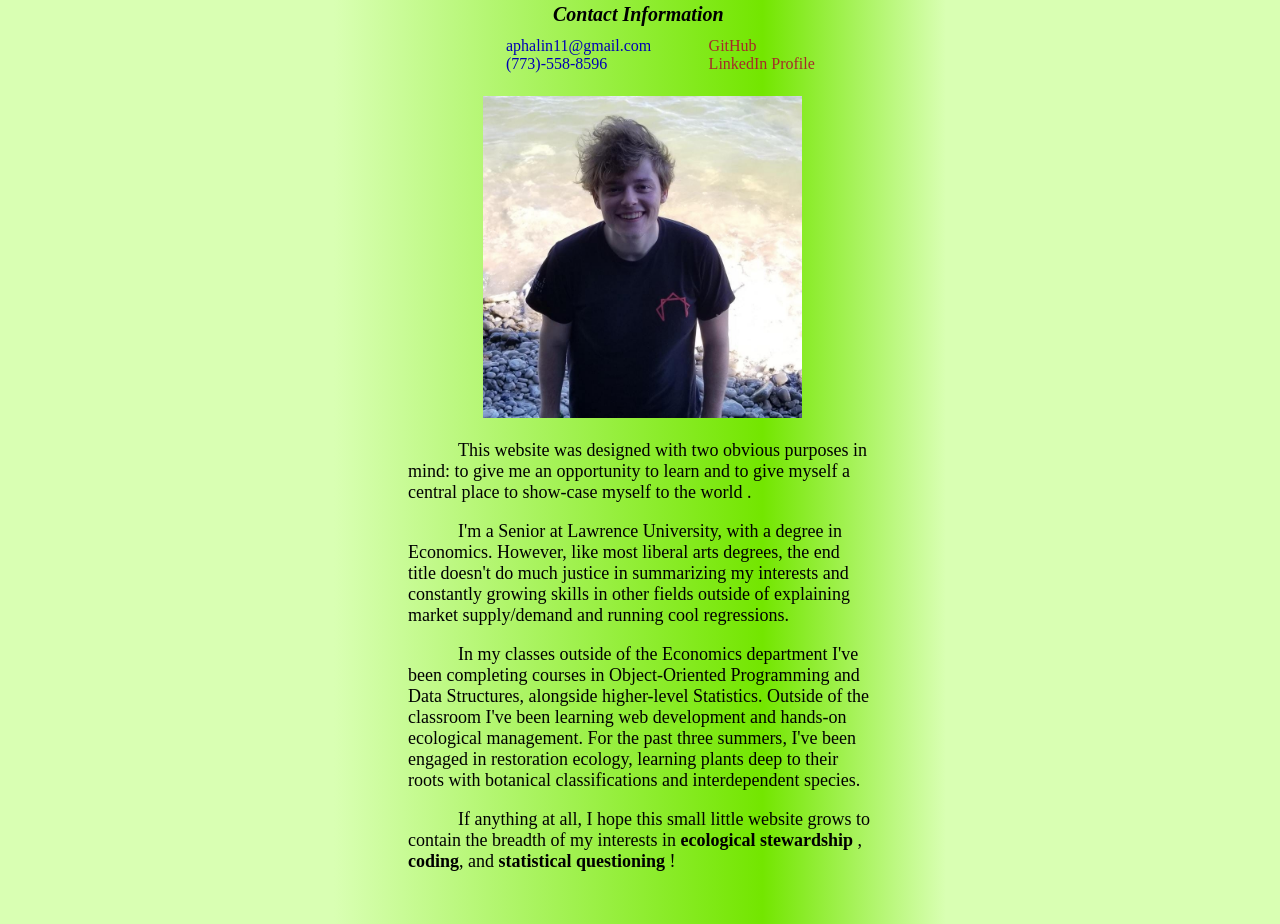
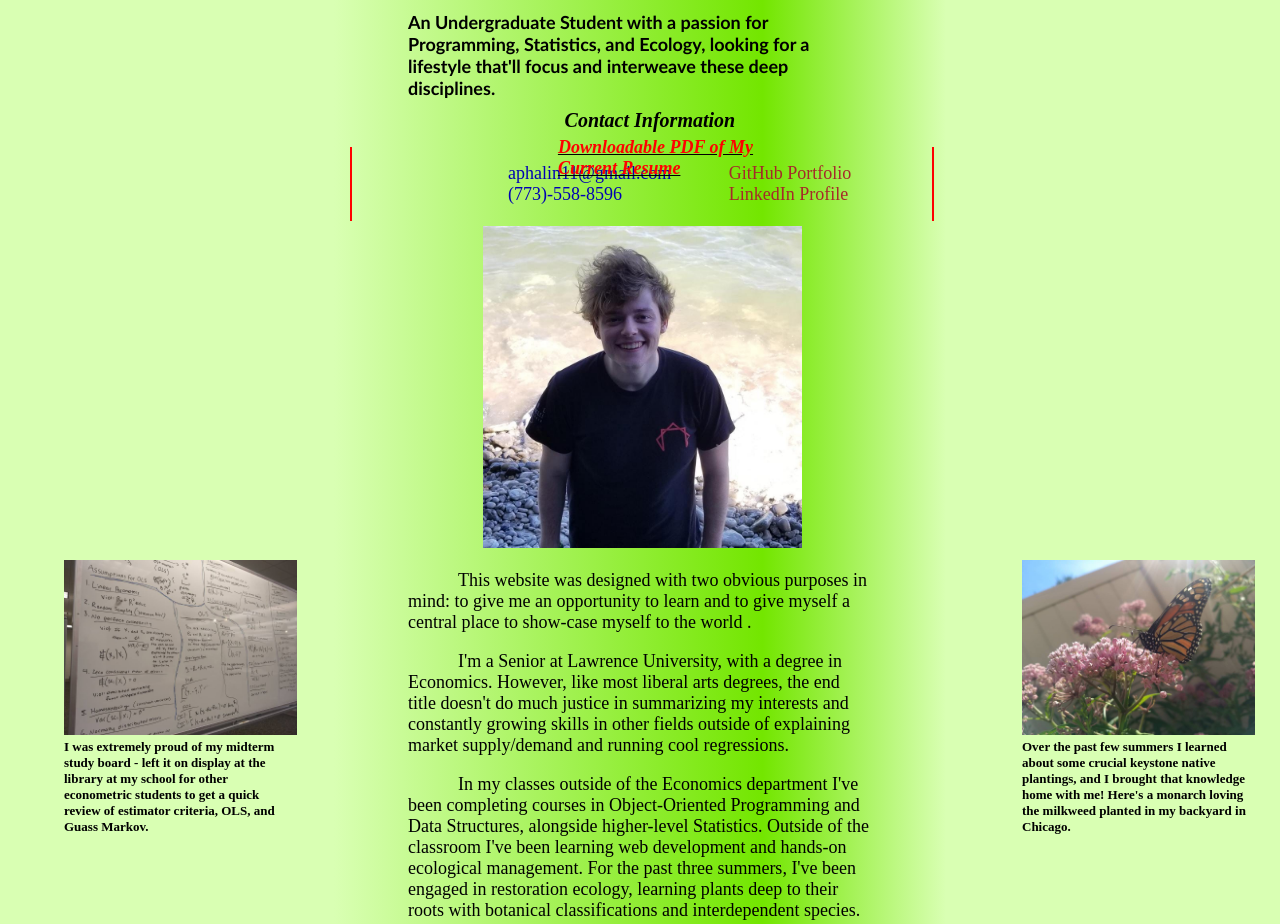
Before and after one commit to aphalin11/personal_website, a plain HTML site: page home.html in a window 1280 px wide. Shown: the part 228-1152 px from the top of the page. Drawn offline with Linux system fonts and the light colour scheme; a web font is replaced by a local one.

Commit message:
added resume and projects html, worked on grid for projects and added few links. added heading to both new htmls.

```diff
--- a/home.html
+++ b/home.html
@@ -7,11 +7,8 @@
         <link href="https://fonts.googleapis.com/css?family=Patua+One" rel="stylesheet"> <!-- font-family: 'Patua One', cursive; -->
     </head>
     <body class = "container">
-        <div class = "photo_top">
-
-        </div>
         <div class = "nav_foot">
-            <p>My Shitty Beginner Website</p>
+            <p>Aaron Phalin</p>
         </div>
         <div class = "nav_contain">
                 <ul class="nav lines">
@@ -22,11 +19,19 @@
         </div>
         <div class = "grid">
             <div class="grid-left">
-
+                <figure class = "econ">
+                    <a href = "econ_zoom.html"> <img id = "econ_board" src = "images/econometrics_board.jpg"> </a>
+                        <figcaption> I was extremely proud of my midterm study board - left it on display at the library at my school
+                            for other econometric students to get a quick review of estimator criteria, OLS, and Guass Markov.
+                        </figcaption>
+                </figure>
             </div>
 
             <div class="grid-middle">
                 <h2>Who Am I?</h2>
+                <p id = "head_sum"> An Undergraduate Student with a passion for Programming, Statistics, and Ecology, looking for
+                    a lifestyle that'll focus and interweave these deep disciplines.
+                </p>
                 <h3>Contact Information</h3>
                 <div class = "contact_cont">
                     <div class = "contact_left">
@@ -37,10 +42,11 @@
                     </div>
                     <div class = "contact_right">
                         <ul class = "contact_info">
-                            <li><a href = "https://github.com/aphalin11"> GitHub </a></li>
+                            <li><a href = "https://github.com/aphalin11"> GitHub Portfolio </a></li>
                             <li><a href = "https://www.linkedin.com/in/aaron-phalin-62323711b/"> LinkedIn Profile </a></li>
                         </ul>
                     </div>
+                    <p id = "resume_link"> <a href= "c/users/aphal/Documents/resume/resume_phalin.pdf"> Downloadable PDF of My Current Resume </a></p>
                 </div>
                 <div class = "aboutme">
                     <img id = "me" src = "images/profile_pic.jpg" >
@@ -62,7 +68,12 @@
             </div>
 
             <div class = "grid-right">
-
+                <figure class = "butterfly">
+                    <img id = "butter" src = "images/butterfly.jpg">
+                    <figcaption> Over the past few summers I learned about some crucial keystone native plantings, and I brought that knowledge home with me!
+                        Here's a monarch loving the milkweed planted in my backyard in Chicago.
+                    </figcaption>
+                </figure>
             </div>
 
             <div class="grid-footer">
--- a/styles/styles.css
+++ b/styles/styles.css
@@ -205,6 +205,14 @@ h2 {
     margin-left: 35%;
 }
 
+#head_sum {
+    margin-left: 10%;
+    margin-right: 10%;
+    font-size: 18px;
+    font-weight: bold;
+    font-family: "Calibri";
+}
+
 .grid-middle a {
     text-decoration:none;
     color: brown;
@@ -215,7 +223,7 @@ h2 {
 
 h3 {
     font-size: 20px;
-    margin-left: 35%;
+    margin-left: 37%;
     font-style: italic;
     font-weight: bold;
     position:relative;
@@ -226,7 +234,16 @@ h3 {
     display:inline-block;
     width: 100%;
     position: relative;
-    bottom: 35px;
+    bottom: 15px;
+    border-right: solid red 2px;
+    border-left: solid red 2px;
+    width: 100%;
+}
+
+#resume_link {
+    position:relative;
+    bottom: 26px;
+    right: 160px;
 }
 
 .contact_left ul, .contact_right ul {
@@ -236,6 +253,7 @@ h3 {
 
 .contact_left li, .contact_right li {
     color: #0000b3;
+    font-size: 18px;
 }
 
 .contact_right {
@@ -249,13 +267,22 @@ h3 {
     border-right: solid black 1px;
 }
 
+#resume_link a{
+    color: red;
+    font-size: 18px;
+    font-weight: bold;
+    font-style: italic;
+    text-decoration: underline;
+    text-decoration-color: black;
+}
+
 
 /* Photo and Summary */
 
 #me {
     width: 55%;
     margin-left: 23%;
-    margin-top: 3%;
+    margin-top: 8%;
 }
 
 .grid-middle {
@@ -282,3 +309,23 @@ h3 {
     border:none;
     background: #d9ffb3;
 }
+
+
+/* LEFT GRID : Econometric Board */
+
+figure {
+    position: relative;
+    top: 50%;
+}
+#econ_board {
+    width: 120%;
+}
+figcaption {
+    font-size: 13px;
+    font-weight: bold;
+    width: 120%;
+    margin: auto;
+}
+#butter {
+    width: 120%;
+}
```
Also changed, not shown: projects.html (added, +53 -0 lines), resume.html (added, +21 -0 lines), styles/styles_proj.css (added, +98 -0 lines).
